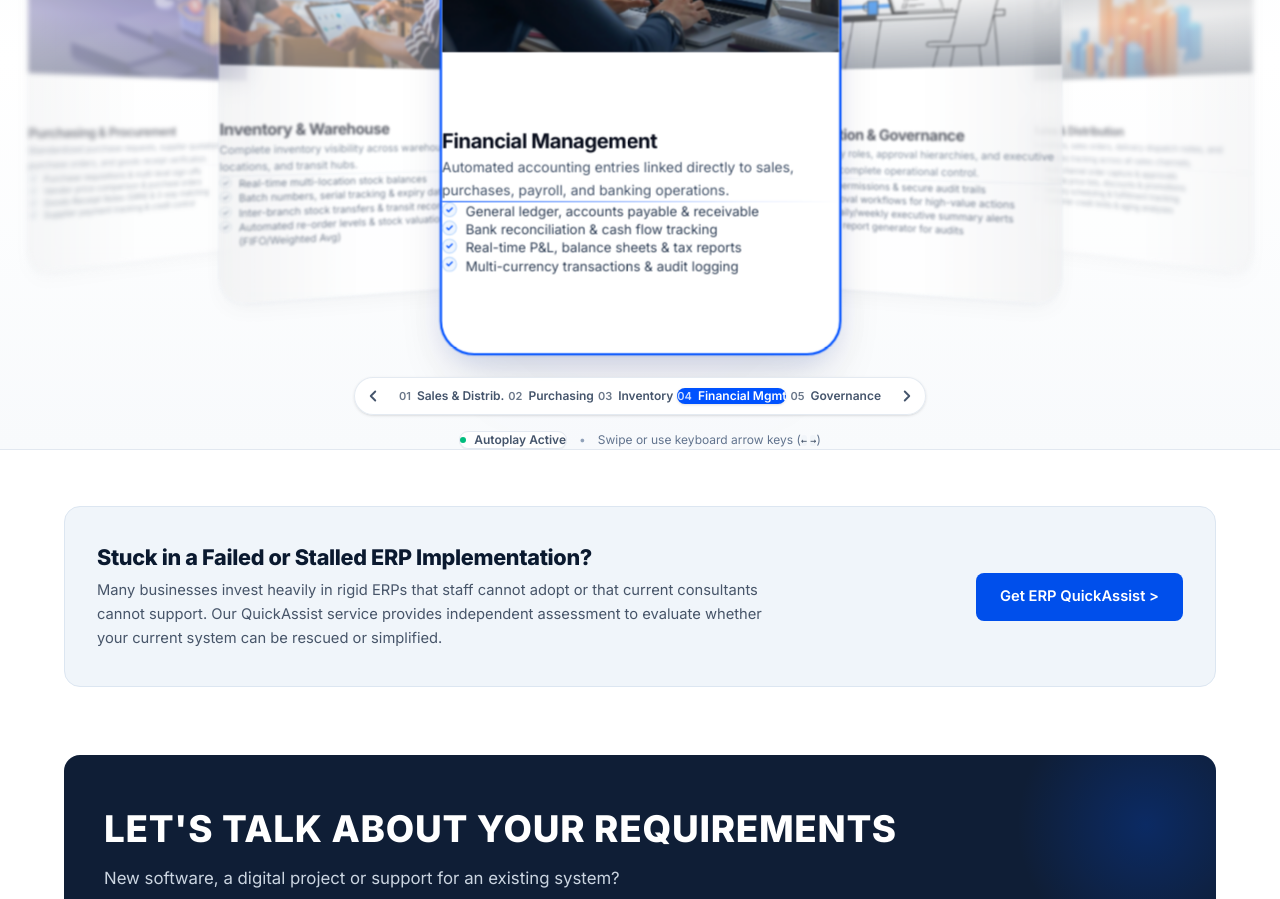
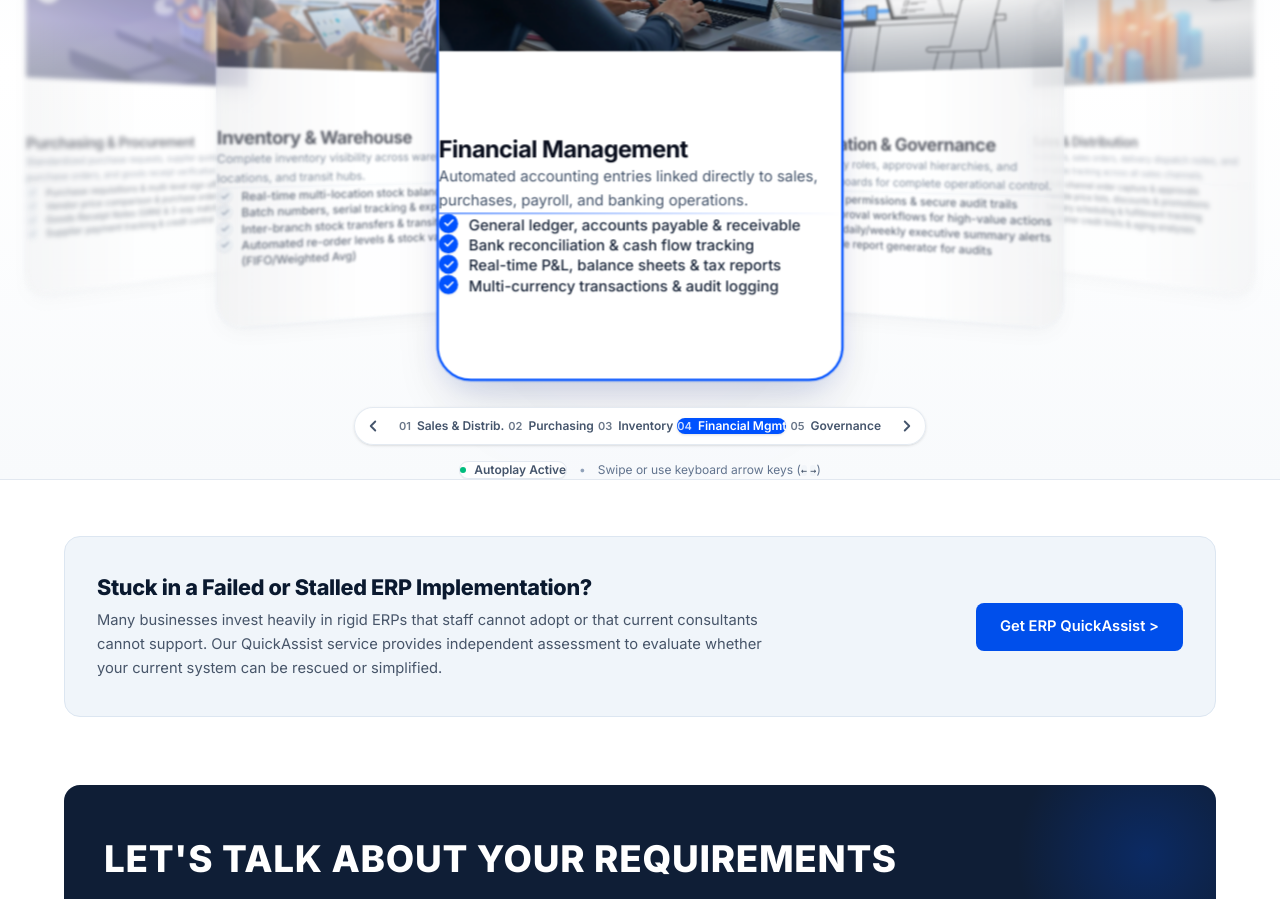
Before and after one commit to Knoweb/Knoweb-site, a Next.js app in the folder knoweb/: page /erp in a window 1280 px wide. Shown: the part 1060-1959 px from the top of the page. Built offline with nearby package versions, Linux system fonts and the light colour scheme.

Commit message:
Upgrade bullet points with vector SVG checkmark icons, enlarge typography and balance card dimensions

```diff
--- a/knoweb/src/components/ui/ErpPillarsCoverflow.tsx
+++ b/knoweb/src/components/ui/ErpPillarsCoverflow.tsx
@@ -373,7 +373,7 @@ export default function ErpPillarsCoverflow({
 
         {/* ── 3D Cylindrical Carousel Stage ── */}
         <div
-          className="relative w-full h-[480px] sm:h-[500px] md:h-[520px] flex items-center justify-center pt-1"
+          className="relative w-full h-[510px] sm:h-[530px] md:h-[550px] flex items-center justify-center pt-1"
           style={{
             perspective: '1400px',
             perspectiveOrigin: 'center center',
@@ -422,7 +422,7 @@ export default function ErpPillarsCoverflow({
                     damping: 24,
                     mass: 0.85,
                   }}
-                  className={`absolute top-1/2 -translate-y-1/2 w-[320px] sm:w-[350px] md:w-[375px] h-[430px] sm:h-[445px] rounded-2xl overflow-hidden flex flex-col justify-between transition-shadow duration-300 ${
+                  className={`absolute top-1/2 -translate-y-1/2 w-[325px] sm:w-[355px] md:w-[380px] h-[450px] sm:h-[465px] rounded-2xl overflow-hidden flex flex-col justify-between transition-shadow duration-300 ${
                     isCenter
                       ? 'cursor-default ring-1 ring-blue-500/20'
                       : 'cursor-pointer hover:shadow-lg'
@@ -460,7 +460,7 @@ export default function ErpPillarsCoverflow({
                   )}
 
                   {/* ── Top Visual Header with High-Resolution Card Graphic ── */}
-                  <div className="relative w-full h-[150px] sm:h-[160px] overflow-hidden bg-slate-100 shrink-0">
+                  <div className="relative w-full h-[145px] sm:h-[155px] overflow-hidden bg-slate-100 shrink-0">
                     <img
                       src={pillar.image}
                       alt={pillar.title}
@@ -507,12 +507,12 @@ export default function ErpPillarsCoverflow({
                     </div>
                   </div>
 
-                  {/* ── Card Body Content (Vertically centered with balanced padding, zero bottom gap) ── */}
-                  <div className="px-5 sm:px-6 py-4 sm:py-5 flex-1 flex flex-col justify-center relative z-10">
+                  {/* ── Card Body Content (Vertically balanced, crisp typography, zero empty bottom space) ── */}
+                  <div className="px-5 sm:px-6 py-5 flex-1 flex flex-col justify-center relative z-10">
                     <div>
                       {/* Pillar Title with Hero Inter font */}
                       <h3
-                        className="text-lg sm:text-[19px] font-bold text-[#0A192F] tracking-tight leading-snug mb-1.5"
+                        className="text-xl sm:text-[22px] font-extrabold text-[#0A192F] tracking-tight leading-snug mb-2"
                         style={{
                           fontFamily: "'Inter', -apple-system, BlinkMacSystemFont, 'Segoe UI', Roboto, sans-serif",
                           letterSpacing: '-0.025em',
@@ -521,34 +521,47 @@ export default function ErpPillarsCoverflow({
                         {pillar.title}
                       </h3>
 
-                      {/* Summary */}
-                      <p className="text-slate-600 text-xs sm:text-[13px] leading-relaxed mb-2.5">
+                      {/* Summary with high legibility */}
+                      <p className="text-slate-600 text-sm sm:text-[14px] leading-relaxed mb-3">
                         {pillar.summary}
                       </p>
 
                       {/* Clean Divider */}
                       <div
-                        className="w-full h-px mb-2.5 transition-colors duration-300"
+                        className="w-full h-px mb-3 transition-colors duration-300"
                         style={{
                           background: isCenter
-                            ? 'linear-gradient(90deg, #0052FF 0%, rgba(0, 82, 255, 0.1) 75%, transparent 100%)'
+                            ? 'linear-gradient(90deg, #0052FF 0%, rgba(0, 82, 255, 0.15) 75%, transparent 100%)'
                             : '#E2E8F0',
                         }}
                       />
 
-                      {/* Bullet Points with compact, cozy spacing */}
-                      <ul className="space-y-1.5">
+                      {/* Bullet Points with Crisp Vector SVG Checkmark Icons */}
+                      <ul className="space-y-2.5">
                         {pillar.points.map((point, idx) => (
-                          <li key={idx} className="flex items-start gap-2 text-xs sm:text-[12.5px] text-slate-700">
+                          <li
+                            key={idx}
+                            className="flex items-start gap-2.5 text-[13.5px] sm:text-[14px] text-slate-800 font-medium"
+                          >
                             <span
-                              className="mt-0.5 w-3.5 h-3.5 rounded-full flex items-center justify-center shrink-0 font-bold text-[9px] transition-colors"
-                              style={{
-                                background: isCenter ? '#EFF6FF' : '#F8FAFC',
-                                color: isCenter ? '#0052FF' : '#64748B',
-                                border: isCenter ? '1px solid #BFDBFE' : '1px solid #CBD5E1',
-                              }}
+                              className={`mt-0.5 w-[18px] h-[18px] rounded-full flex items-center justify-center shrink-0 transition-colors shadow-2xs ${
+                                isCenter
+                                  ? 'bg-[#0052FF] text-white shadow-xs'
+                                  : 'bg-slate-100 text-slate-500 border border-slate-200'
+                              }`}
                             >
-                              ✓
+                              <svg
+                                width="11"
+                                height="11"
+                                viewBox="0 0 24 24"
+                                fill="none"
+                                stroke="currentColor"
+                                strokeWidth="3.2"
+                                strokeLinecap="round"
+                                strokeLinejoin="round"
+                              >
+                                <polyline points="20 6 9 17 4 12" />
+                              </svg>
                             </span>
                             <span className="leading-snug">{point}</span>
                           </li>
```
